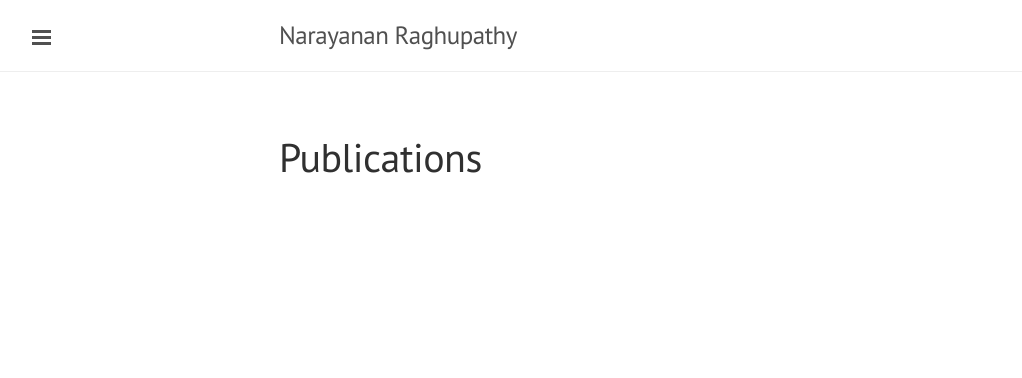
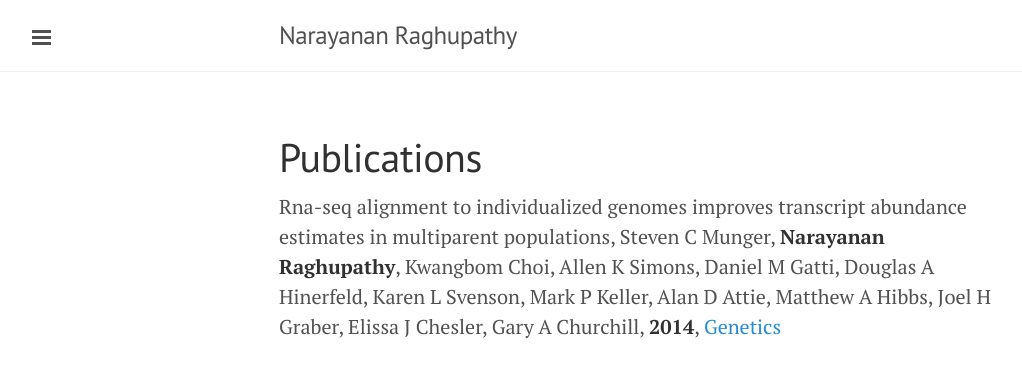
Before and after one commit to narayananr/narayananr.github.io, a Jekyll site: the page built from publications.md, in a window 1280 px wide. Shown: the top 378 px of the page, without its empty margins (1-1023 px from the left). Built offline with Jekyll 4.4.1, drawn with Linux system fonts in a browser that asks for light colours; Markdown is read by kramdown in place of the engine named in the settings.

Commit message:
Update publications.md

```diff
--- a/publications.md
+++ b/publications.md
@@ -2,3 +2,5 @@
 layout: page
 title: Publications
 ---
+
+Rna-seq alignment to individualized genomes improves transcript abundance estimates in multiparent populations, Steven C Munger, **Narayanan Raghupathy**, Kwangbom Choi, Allen K Simons, Daniel M Gatti, Douglas A Hinerfeld, Karen L Svenson, Mark P Keller, Alan D Attie, Matthew A Hibbs, Joel H Graber, Elissa J Chesler, Gary A Churchill, **2014**, [Genetics](http://www.genetics.org/content/198/1/59.short)
```
